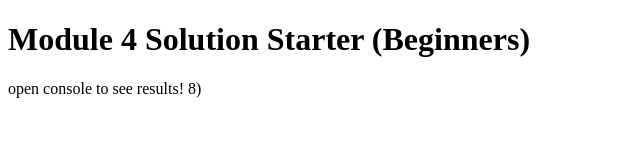
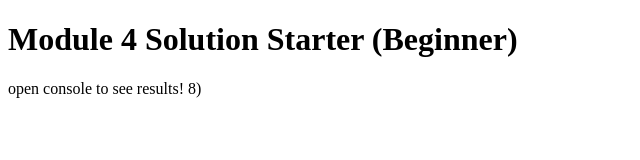
Before and after one commit to Braggiouy/HTML-CSS-and-Javascript-for-Web-Developers-Coursera, a plain HTML site: page Assignments/Module4-solution/index.html in a window 1280 px wide. Shown: the full height of the page, 0-640 px from the left. Drawn offline with Linux system fonts and the light colour scheme.

Commit message:
just a typo!

```diff
--- a/Assignments/Module4-solution/index.html
+++ b/Assignments/Module4-solution/index.html
@@ -8,7 +8,7 @@
   <script src="script.js"></script>
 </head>
 <body>
-  <h1>Module 4 Solution Starter (Beginners)</h1>
+  <h1>Module 4 Solution Starter (Beginner)</h1>
   <p>open console to see results! 8) </p>
 </body>
 </html>
```
